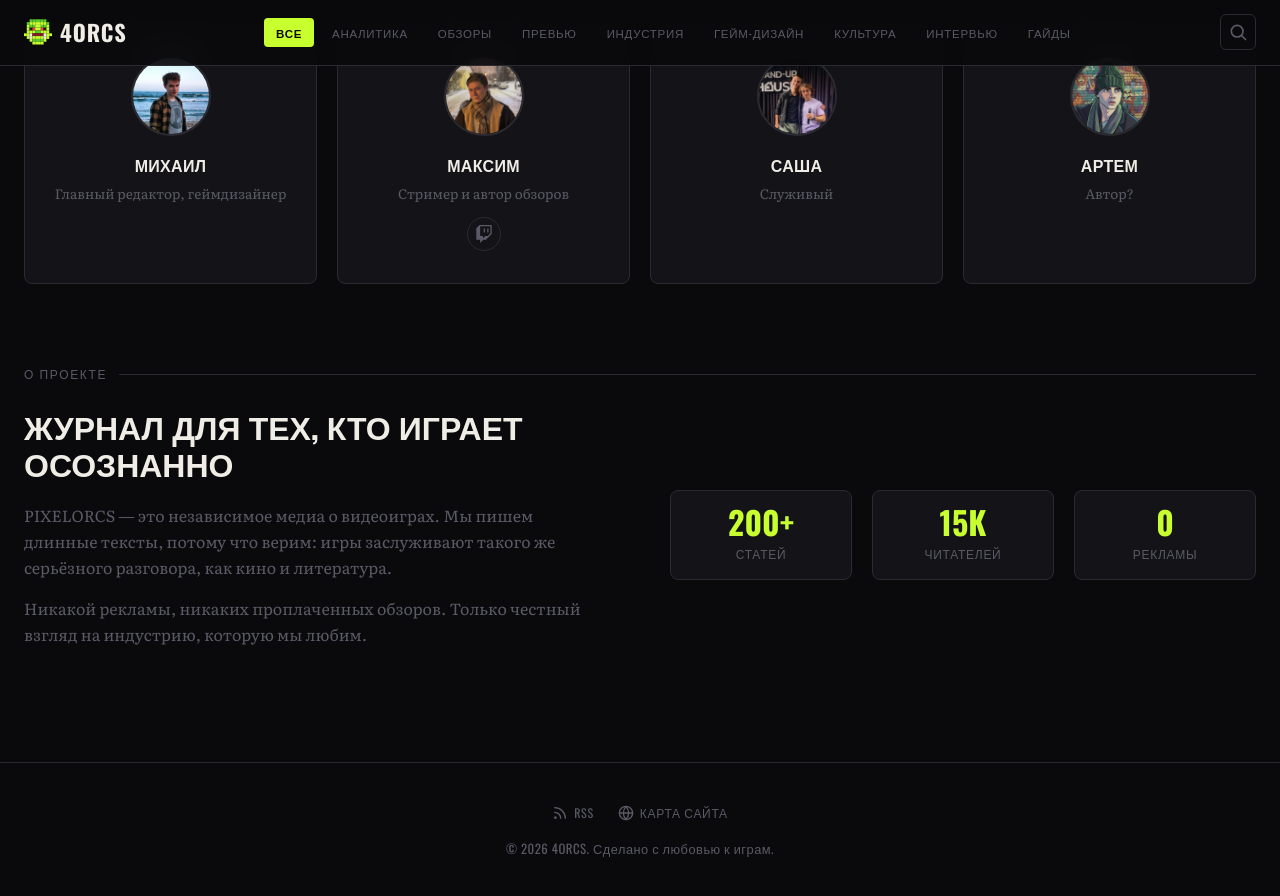
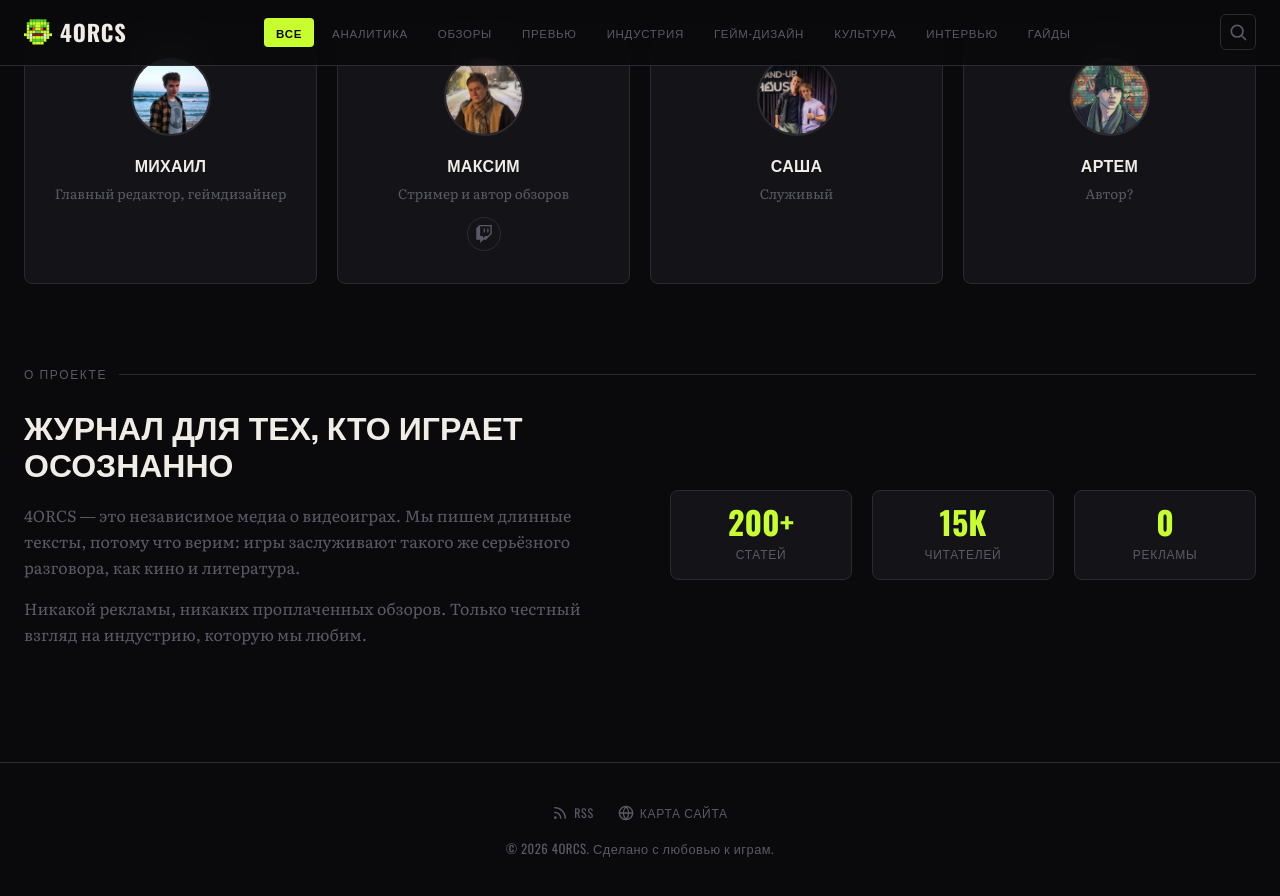
Before and after one commit to MagisterGudvin/pixelorcs, a Jekyll site: the page built from index.html, in a window 1280 px wide and 900 px high, scrolled down 2099 px. Shown: the top 896 px of the window. Built offline with Jekyll 4.4.1, drawn with Linux system fonts in a browser that asks for light colours.

Commit message:
Update Настройки “general”

```diff
--- a/_data/settings.yml
+++ b/_data/settings.yml
@@ -23,7 +23,7 @@
 hero_title_3: Пишем.
 hero_subtitle: Независимый онлайн-журнал о видеоиграх, гейм-дизайне и культуре вокруг них. Без рекламы, без кликбейта — только честные тексты.
 about_title: Журнал для тех, кто играет осознанно
-about_text_1: 'PIXELORCS — это независимое медиа о видеоиграх. Мы пишем длинные тексты, потому что верим: игры заслуживают такого же серьёзного разговора, как кино и литература.'
+about_text_1: '4ORCS — это независимое медиа о видеоиграх. Мы пишем длинные тексты, потому что верим: игры заслуживают такого же серьёзного разговора, как кино и литература.'
 about_text_2: Никакой рекламы, никаких проплаченных обзоров. Только честный взгляд на индустрию, которую мы любим.
 about_stats:
   - number: 200+
```
